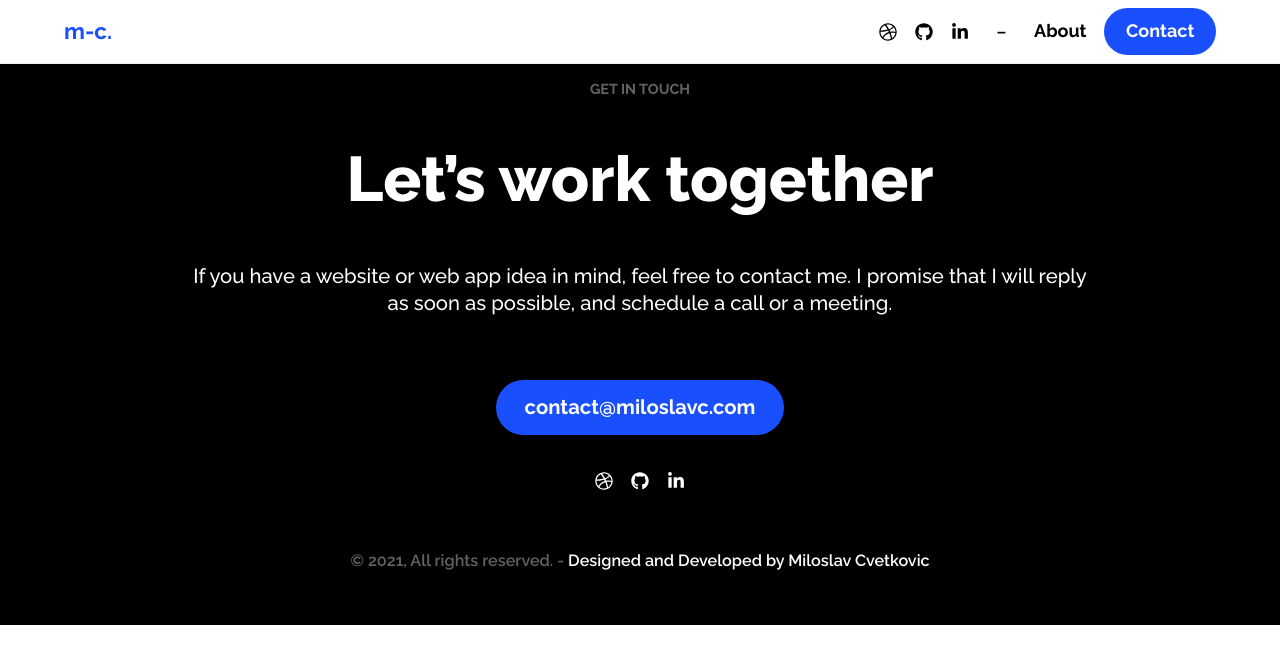
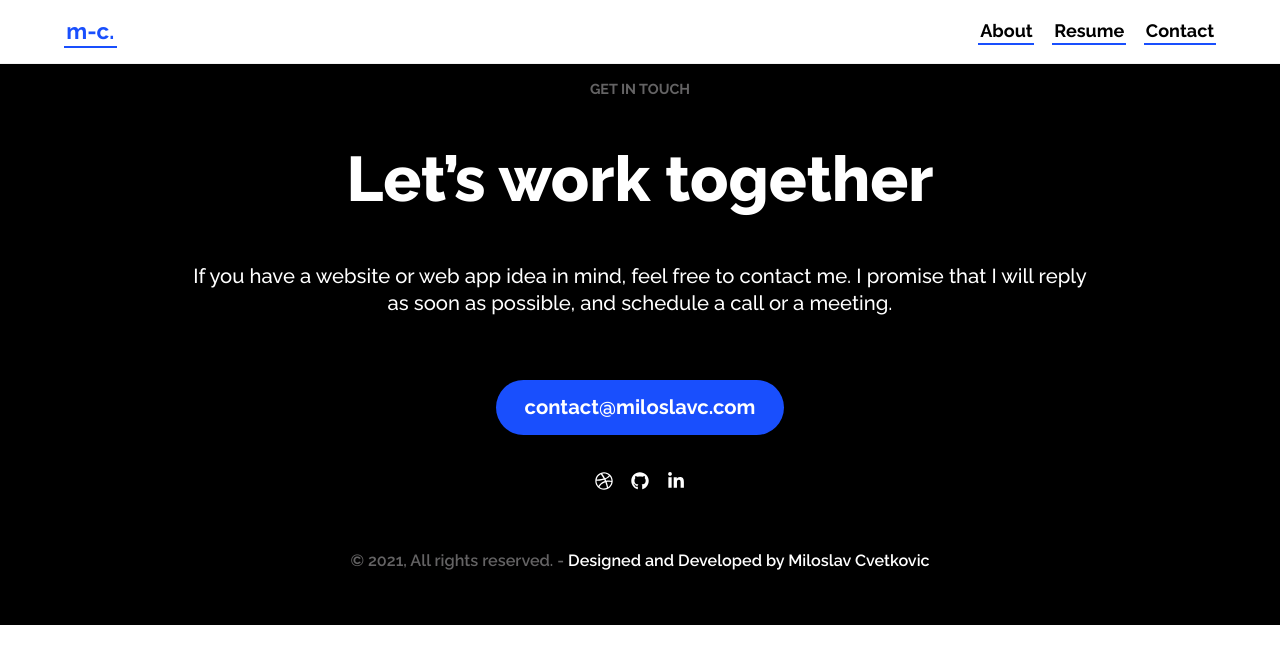
Before and after one commit to miloslavc/miloslavc.com, a Gatsby site: page /blog in a window 1280 px wide. Built offline with nearby package versions, Linux system fonts and the light colour scheme; Gatsby itself is replaced by a stand-in of ours.

Commit message:
feat(header): added resume

```diff
--- a/src/assets/Buttons.ts
+++ b/src/assets/Buttons.ts
@@ -1,6 +1,7 @@
 import styled from '@emotion/styled';
 import { css } from '@emotion/react';
 import { black, primary, white } from '../utils';
+import { Link } from 'gatsby'
 
 const button = css`
   color: ${black};
@@ -55,7 +56,15 @@ export const PrimaryButton = styled.button`
   text-transform: uppercase;
   margin-top: 2rem;
 `;
+
 export const PrimaryButtonNav = styled.a`
+  ${button}
+  font-size: 1.125rem;
+  font-weight: 600;
+  line-height: 1.25;
+`;
+
+export const PrimaryIntButtonNav = styled(Link)`
   ${button}
   font-size: 1.125rem;
   font-weight: 600;
--- a/src/components/layouts/header.tsx
+++ b/src/components/layouts/header.tsx
@@ -3,50 +3,27 @@ import * as React from 'react';
 import styled from '@emotion/styled';
 
 // assets
-import { FaGithub, FaLinkedinIn, FaDribbble } from 'react-icons/fa';
+import CV from '../../assets/CV_2021.pdf';
+
 import { primary, white, black, mq } from '../../utils';
+import { PrimaryIntButtonNav, PrimaryButtonNav } from '../../assets';
 
 const Header = () => (
   <HeaderStyled>
     <nav>
-      <Link className="logo" to="/">
+      <PrimaryIntButtonNav className="logo" to="/">
         m-c.
-      </Link>
-      <a
-        className="icons"
-        target="_blank"
-        href="https://dribbble.com/miloslavc"
-        rel="noopener noreferrer"
-      >
-        <FaDribbble />
-      </a>
-      <a
-        className="icons"
-        target="_blank"
-        href="https://github.com/miloslavc"
-        rel="noopener noreferrer"
-      >
-        <FaGithub />
-      </a>
-      <a
-        className="LinkedIn icons"
-        target="_blank"
-        href="https://www.linkedin.com/in/miloslavc/"
-        rel="noopener noreferrer"
-      >
-        <FaLinkedinIn />
-      </a>
-      <span className="icons"> - </span>
-      <Link className="about" to="/about">
-        About
-      </Link>
-      <a
-        className="CTA"
+      </PrimaryIntButtonNav>
+      <PrimaryIntButtonNav to="/about">About</PrimaryIntButtonNav>
+      <PrimaryButtonNav href={CV} download="Miloslav_Cvetkovic">
+        Resume
+      </PrimaryButtonNav>
+      <PrimaryButtonNav
         href="mailto:contact@miloslavc.com"
         rel="noopener noreferrer"
       >
         Contact
-      </a>
+      </PrimaryButtonNav>
     </nav>
   </HeaderStyled>
 );
@@ -70,29 +47,6 @@ const HeaderStyled = styled.header`
     font-weight: 700;
     color: ${primary};
   }
-  .LinkedIn {
-    margin-right: 0;
-  }
-  .CTA {
-    background: ${primary};
-    padding: 0.6rem 1.2rem;
-    border-radius: 50px;
-    color: ${white};
-    &:hover {
-      color: ${black};
-    }
-  }
-  .icons {
-    display: none;
-    ${mq[1]} {
-      display: inline-flex;
-    }
-  }
-  span {
-    padding: 0 1em;
-    font-size: 1.5em;
-    color: ${black};
-  }
   nav {
     display: flex;
     align-items: center;
@@ -110,14 +64,6 @@ const HeaderStyled = styled.header`
       &:last-of-type {
         margin-right: 0;
       }
-      &:hover {
-        color: ${primary};
-      }
-      img {
-        max-width: 20px;
-        width: 100%;
-        height: 100%;
-      }
     }
   }
 `;
```
Also changed, not shown: cypress/integration/general/home.js (+0 -1 lines), package.json (+24 -24 lines), 2 other files.
